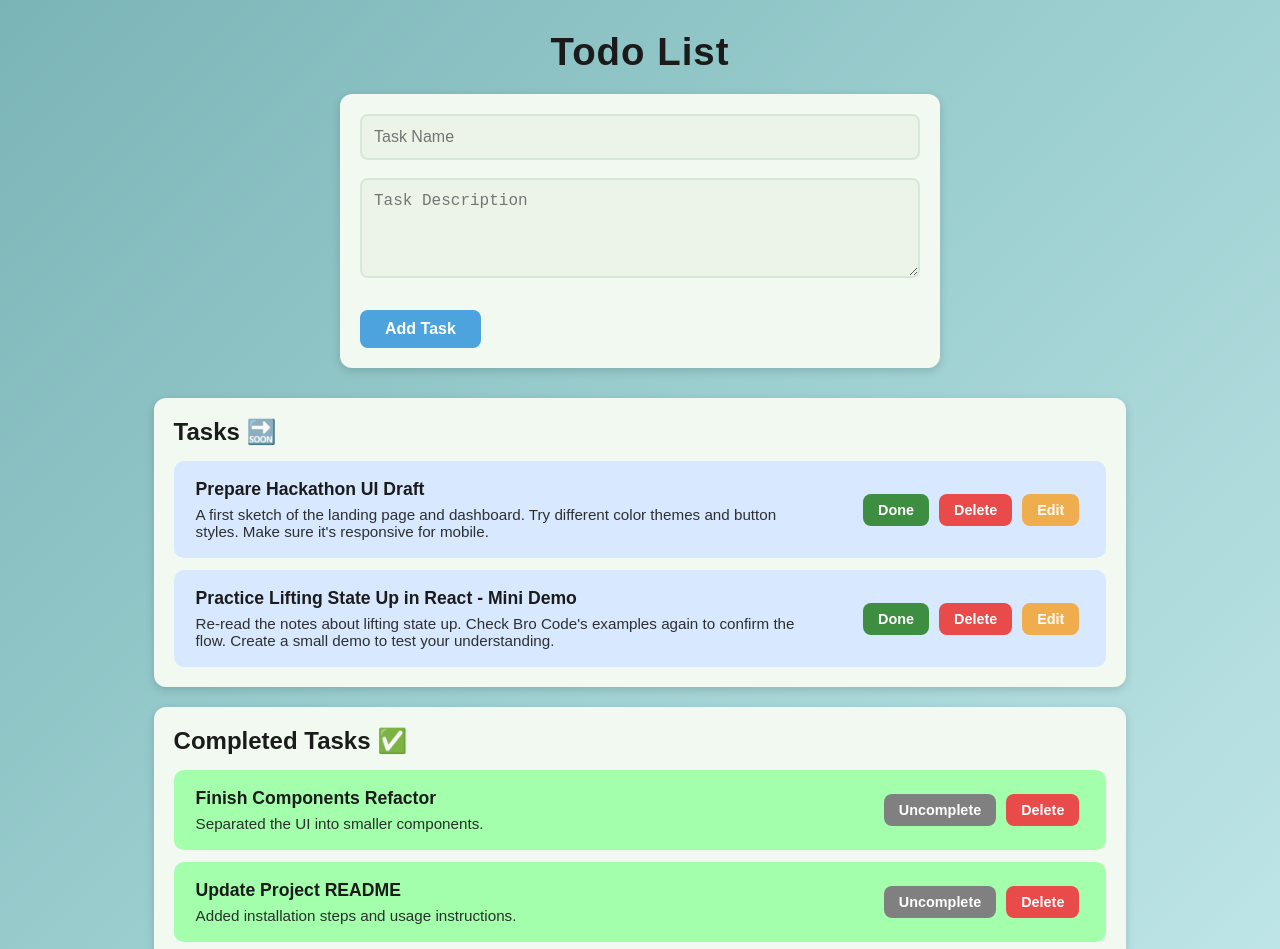
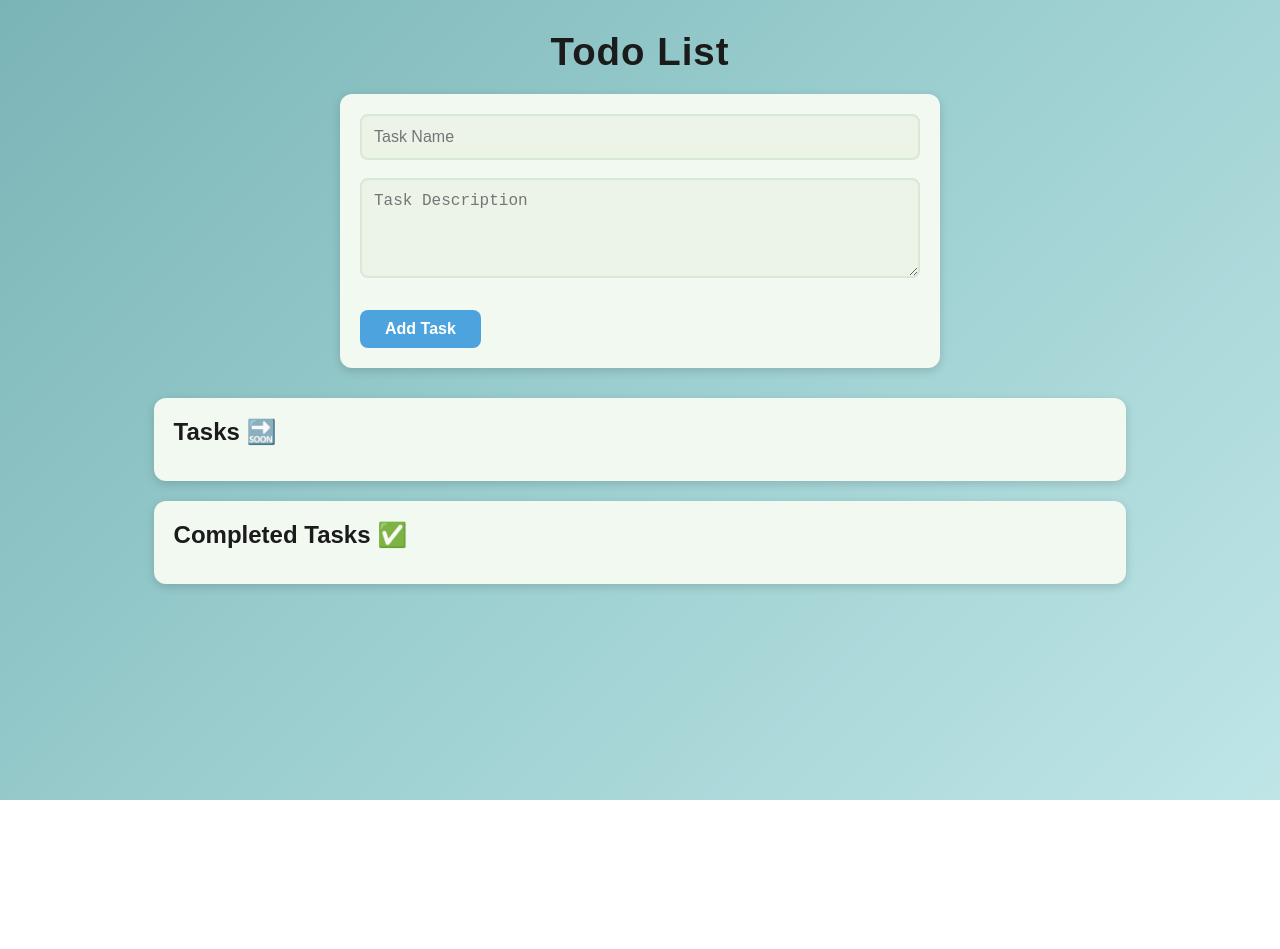
Before and after one commit to mzarifeh05/Todo-List, a React (Vite) app: page / in a window 1280 px wide. Shown: the top 949 px of the page. After the commit the page ends 800 px from the top, so only its background shows below. Built offline with nearby package versions, Linux system fonts and the light colour scheme.

Commit message:
final touch (hope so)

```diff
--- a/src/TodoList.jsx
+++ b/src/TodoList.jsx
@@ -3,13 +3,11 @@ import { useState } from "react";
 
 function TodoList() {
     const[tasks, setTasks] = useState([
-        {name: "Prepare Hackathon UI Draft", desc: "A first sketch of the landing page and dashboard. Try different color themes and button styles. Make sure it's responsive for mobile."},
-        {name: "Practice Lifting State Up in React - Mini Demo", desc: "Re-read the notes about lifting state up. Check Bro Code's examples again to confirm the flow. Create a small demo to test your understanding."},
+        {name: "", desc: ""},
     ])
 
     const [completedTask, setCompletedTasks] = useState([
-        {name: "Finish Components Refactor", desc: "Separated the UI into smaller components."},
-        {name: "Update Project README", desc: "Added installation steps and usage instructions."},
+        {name: "", desc: ""},
     ])
 
     const [name, setName] = useState("");
@@ -85,6 +83,7 @@ function TodoList() {
                 <h2>Tasks 🔜</h2>
                 <ul>
                     {tasks.map((Element, index) => {
+                        if (Element.name && Element.desc)
                             return <li key={index}>
                                 <div className="text">
                                     <h4>{Element.name}</h4>
@@ -110,6 +109,7 @@ function TodoList() {
                 <h2>Completed Tasks ✅</h2>
                 <ul>
                     {completedTask.map((Element, index) => {
+                        if (Element.name && Element.desc)
                             return <li key={index}>
                                 <div className="text">
                                     <h4>{Element.name}</h4>
```
Lines whose indentation alone changed are shown as unchanged.
